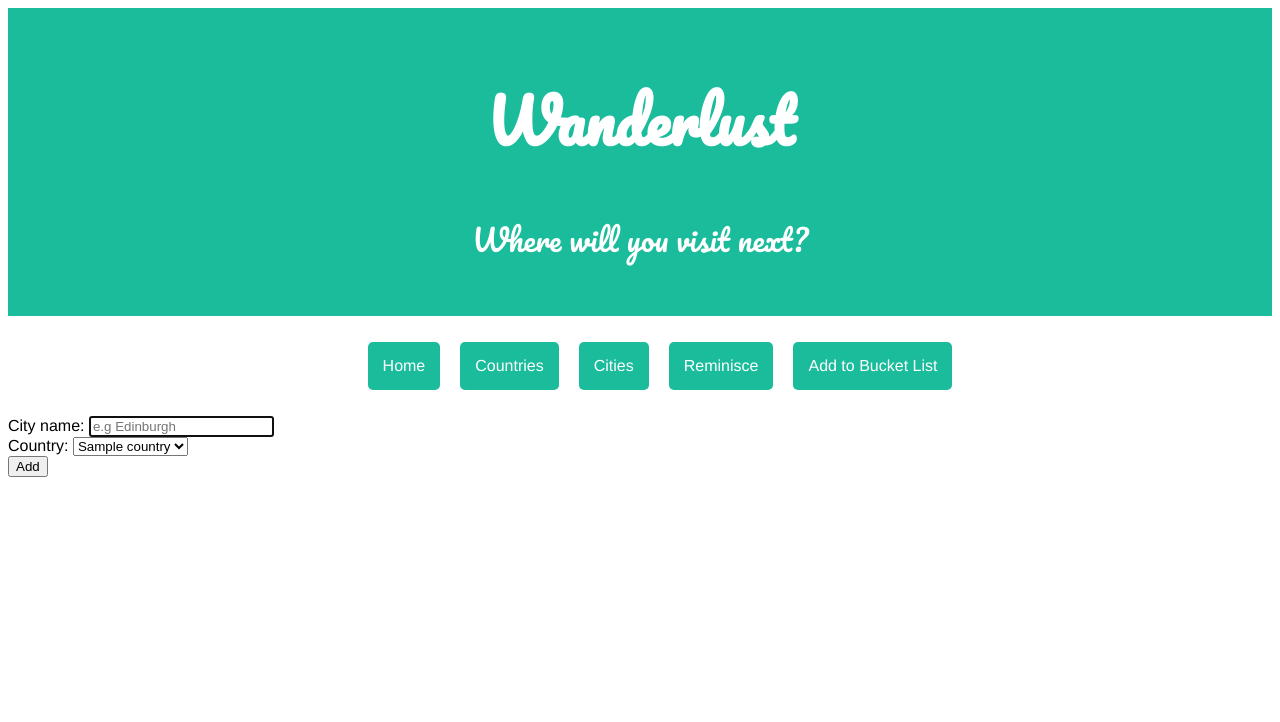
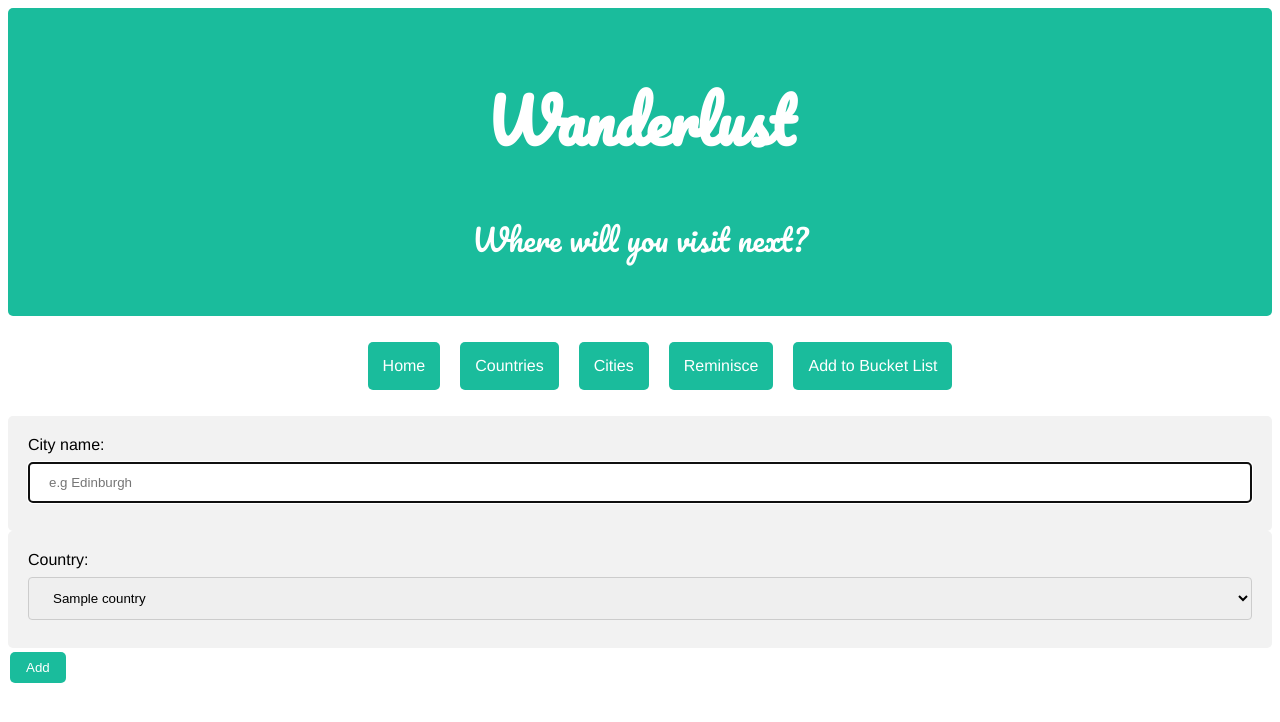
Before and after one commit to ruthironside/travel_bucket_list_project, a Flask app: page /cities/new in a window 1280 px wide. Shown: the top 722 px of the page. Run offline with Flask 2, Linux system fonts and the light colour scheme; a database or web service that is not in the repository returns one stand-in record (values such as "Sample title"); some libraries are stand-ins or nearby versions.

Commit message:
sort some forms

```diff
--- a/static/css/style.css
+++ b/static/css/style.css
@@ -109,7 +109,7 @@ body > main {
   display: flex;
   flex-direction: column;
   justify-content: center;
-  margin-left: 30px;
+  margin: 30px;
   align-content: center;
   text-align: center;
 }
@@ -125,3 +125,39 @@ body > main {
 .updatebutton {
   align-content: center;
 }
+
+.editform input[type=text], select {
+    width: 100%;
+    padding: 12px 20px;
+    margin: 8px 0;
+    display: inline-block;
+    border: 1px solid #ccc;
+    border-radius: 4px;
+    box-sizing: border-box;
+  }
+
+  input[type=submit] {
+    width: 10%;
+    align-items: center;
+    background-color: #1abc9c;
+    color: white;
+    padding: 14px 20px;
+    margin: 8px 0;
+    border: none;
+    border-radius: 4px;
+    cursor: pointer;
+  }
+
+  input[type=submit]:hover {
+    background-color: #1abc9c;
+  }
+
+  div {
+    border-radius: 5px;
+    background-color: #f2f2f2;
+    padding: 20px;
+  }
+
+  .deletebutton {
+    text-align: center;
+  }
--- a/templates/cities/edit.html
+++ b/templates/cities/edit.html
@@ -3,7 +3,7 @@
 
 <h2>Edit a City</h2>
 <body>
-<form action="/cities/{{city.id}}" method="post">
+<form class="editform" action="/cities/{{city.id}}" method="post">
   <div>
     <label for="name">Name:</label>
     <input type="text" id="name" name="name" value="{{city.name}}" required autofocus>
@@ -19,8 +19,9 @@
   </div>
 
 
-  <button type="submit">Update City</button>
+
 </form>
+<button class="button" type="submit">Update City</button>
 </body>
 
 {% endblock content %}
--- a/templates/cities/new.html
+++ b/templates/cities/new.html
@@ -1,7 +1,7 @@
 {% extends "base.html" %}
 {% block content %}
 
-<form action="/cities" method="POST">
+<form class="editform" action="/cities" method="POST">
 
   <div>
     <label for="name">City name:</label>
@@ -16,9 +16,7 @@
       {% endfor %}
     </select>
   </div>
-
-  <button type="submit">Add </button>
-
 </form>
+<button class="button" type="submit">Add </button>
 
 {% endblock %}
--- a/templates/countries/edit.html
+++ b/templates/countries/edit.html
@@ -3,7 +3,7 @@
 <main class="editcountry">
 <h2>Edit a Location</h2>
 
-<form action="/countries/{{country.id}}" method="post">
+<form class="editform" action="/countries/{{country.id}}" method="post">
   <div>
     <label for="name">Name:</label>
     <input type="text" id="name" name="name" value="{{country.name}}" required autofocus>
@@ -22,10 +22,8 @@
     </select>
   </div>
 </main>
-
+</form>
 
 <button class="button" type="submit">Update Country</button>
 
-</form>
-
 {% endblock content %}
--- a/templates/countries/show.html
+++ b/templates/countries/show.html
@@ -12,7 +12,7 @@
     <p><a href="/countries/{{country.id}}/edit">Edit</a></p>
   </div>
   <div>
-  <form action="/countries/{{ country.id }}/delete" method="POST">
+  <form class="deletebutton" action="/countries/{{ country.id }}/delete" method="POST">
       <input type="submit" value="Delete">
   </form>
   </div>
```
